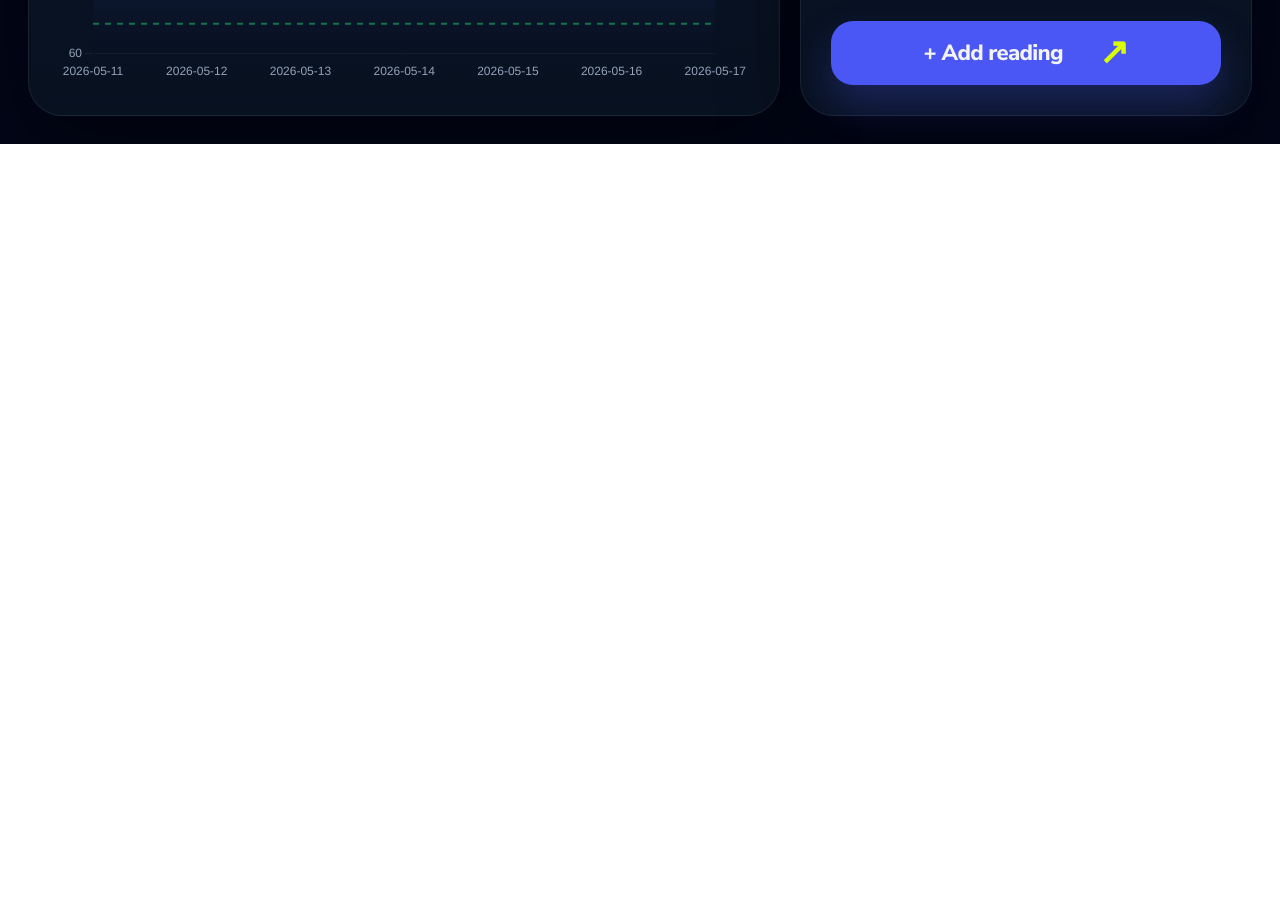
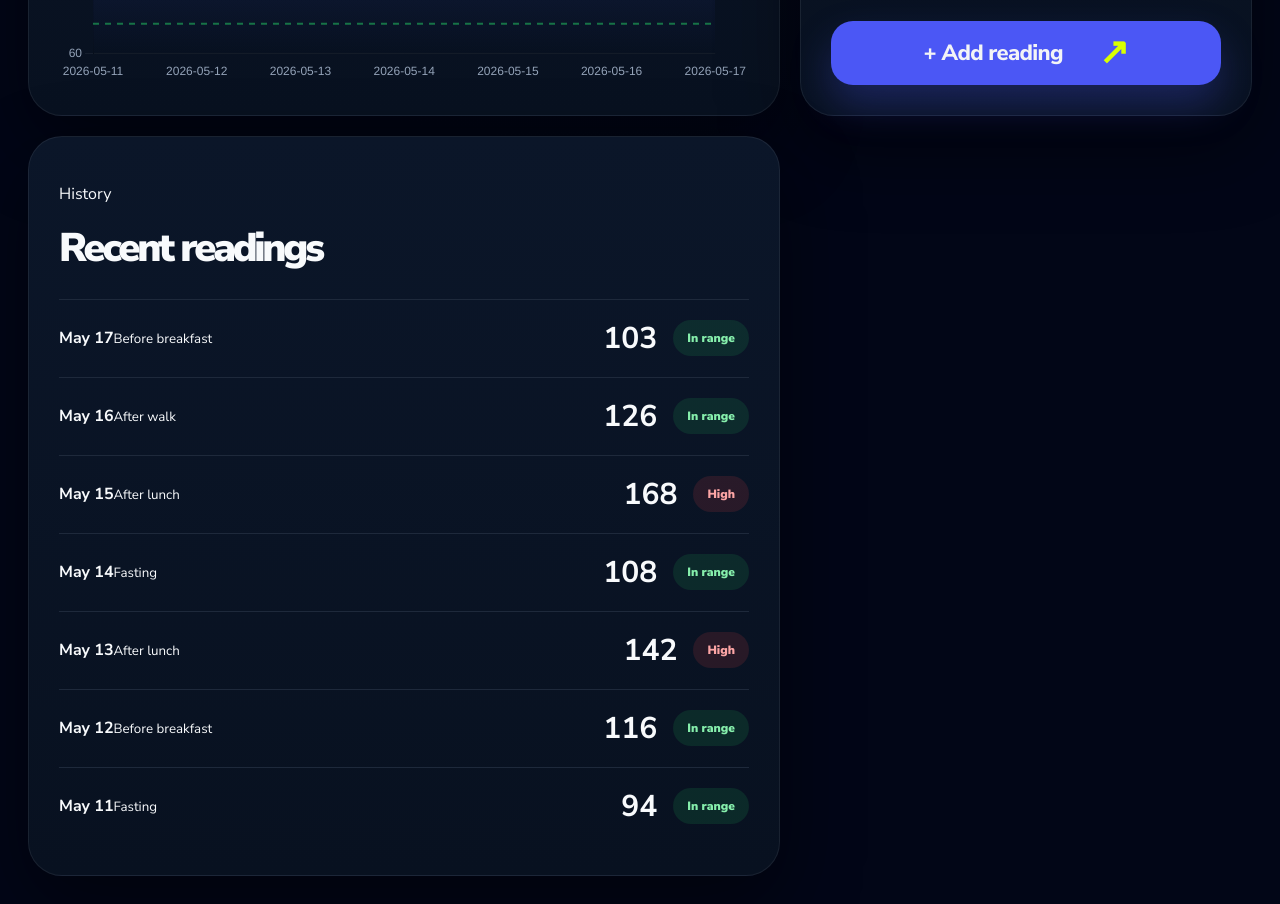
Before and after one commit to eeshdarthvader/gluco-track, a React (Vite) app: page / in a window 1280 px wide. Shown: the part 1140-2044 px from the top of the page. Before the commit the page ends 1284 px from the top, so only its background shows below. Built offline with nearby package versions, Linux system fonts and the light colour scheme; no server answers; the database is empty; the HTML template or start-up script is replaced by a standard one.

Commit message:
Restore recent readings section

```diff
--- a/src/App.jsx
+++ b/src/App.jsx
@@ -25,6 +25,13 @@ const headers = {
   Authorization: `Bearer ${SUPABASE_ANON_KEY}`,
   'Content-Type': 'application/json',
 };
+
+function formatDate(d) {
+  return new Date(d).toLocaleDateString(undefined, {
+    month: 'short',
+    day: 'numeric',
+  });
+}
 
 function status(v) {
   return v < 70 ? 'Low' : v > 140 ? 'High' : 'In range';
@@ -193,9 +200,7 @@ export default function App() {
       <section className="hero">
         <div>
           <div className="badge">Beta</div>
-
           <h1>GlucoTrack</h1>
-
           <p>
             Track blood sugar and visualize trends beautifully.
           </p>
@@ -242,11 +247,7 @@ export default function App() {
       )}
 
       <section className="tiles">
-        <Tile
-          label="Average"
-          value={stats.avg}
-          sub="mg/dL"
-        />
+        <Tile label="Average" value={stats.avg} sub="mg/dL" />
 
         <Tile
           label="In range"
@@ -325,6 +326,45 @@ export default function App() {
             </div>
           </form>
         </article>
+
+        <article className="panel history">
+          <div className="head">
+            <div>
+              <p>History</p>
+              <h2>Recent readings</h2>
+            </div>
+          </div>
+
+          {rows
+            .slice()
+            .reverse()
+            .slice(0, 8)
+            .map((r, i) => (
+              <div
+                className="reading"
+                key={`${r.date}-${i}`}
+              >
+                <div>
+                  <b>{formatDate(r.date)}</b>
+                  <small>{r.notes || 'No note'}</small>
+                </div>
+
+                <strong>{r.value}</strong>
+
+                <span
+                  className={
+                    status(r.value) === 'High'
+                      ? 'high'
+                      : status(r.value) === 'Low'
+                      ? 'low'
+                      : ''
+                  }
+                >
+                  {status(r.value)}
+                </span>
+              </div>
+            ))}
+        </article>
       </section>
     </main>
   );
```
